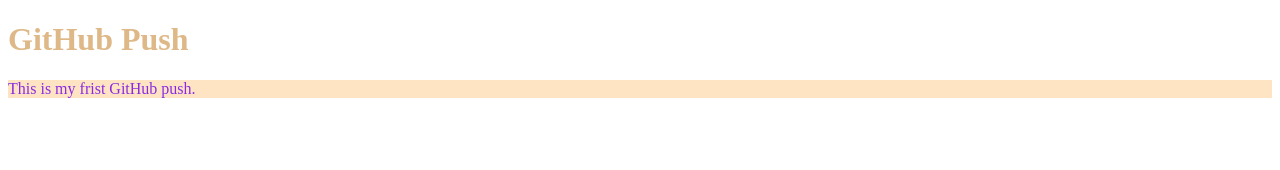
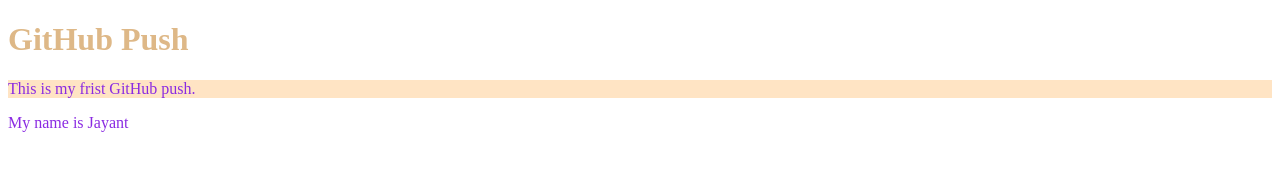
Before and after one commit to jayantksingh19/demo-code, a plain HTML site: page index.html in a window 1280 px wide. Drawn offline with Linux system fonts and the light colour scheme.

Commit message:
adding para

```diff
--- a/index.html
+++ b/index.html
@@ -13,5 +13,7 @@
     <div>
         <p>This is my frist GitHub push.</p>
     </div>
+
+    <p>My name is Jayant</p>
 </body>
 </html>
```
